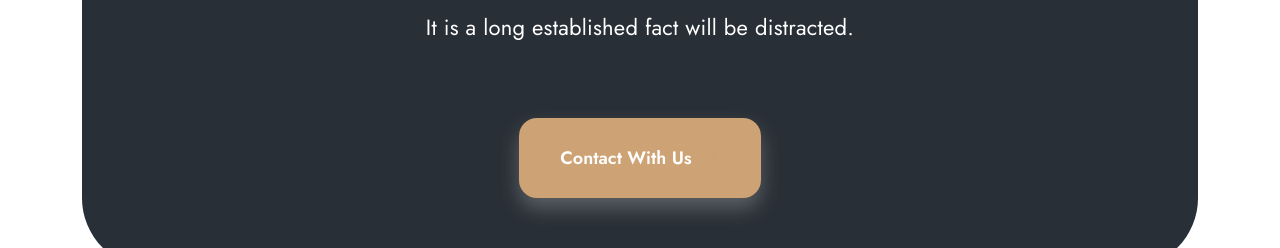
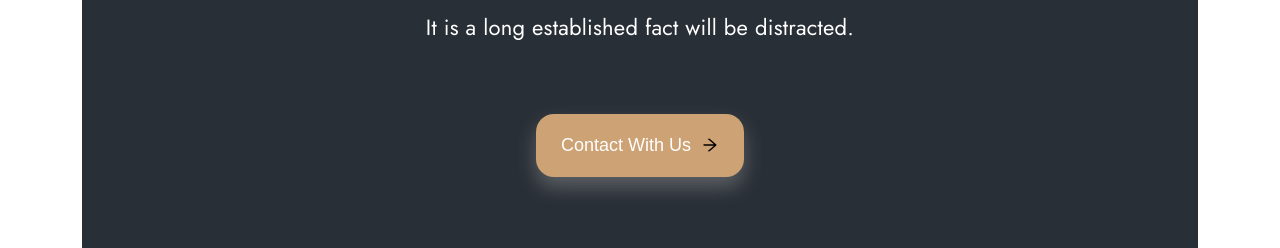
Before and after one commit to IdrisVeli1987/Interno, a React (Vite) app: page /services in a window 1280 px wide. Shown: the part 1062-1310 px from the top of the page. Built offline with nearby package versions, Linux system fonts and the light colour scheme; no server answers.

Commit message:
change Link to

```diff
--- a/src/Components/Button/index.jsx
+++ b/src/Components/Button/index.jsx
@@ -1,19 +1,16 @@
 import React from "react";
 import { AiOutlineArrowRight } from "react-icons/ai";
 import styles from "./style.css";
+import { Link } from "react-router-dom";
 
-const Button = ({ title, arrow, arrowClass, bg, color }) => {
+const Button = ({ title, arrow, arrowClass, bg, to }) => {
   return (
-    <button className={`button ${bg}`}>
+    <Link to={to} className={`button ${bg}`}>
       {title}
       {arrow && (
-        <AiOutlineArrowRight
-          color="#CDA274"
-          strokeWidth={"2px"}
-          className={arrowClass}
-        />
+        <AiOutlineArrowRight strokeWidth={"2px"} className={arrowClass} />
       )}
-    </button>
+    </Link>
   );
 };
 
--- a/src/Components/Button/style.css
+++ b/src/Components/Button/style.css
@@ -1,26 +1,28 @@
+:root {
+  --mainColor: #cda274;
+}
+
 .button {
   display: flex;
   align-items: center;
   justify-content: center;
-  padding: 13px 24px 13px 24px;
+  padding: 20px 24px;
   border-radius: 18px;
   font-size: 18px;
   gap: 10px;
   cursor: pointer;
-  border: 1px solid;
+  border: 1px solid transparent;
   box-shadow: 0px 10px 20px 0px rgba(192, 192, 192, 0.35);
   color: #fff;
-  border-color: transparent;
   transition: all 0.2s ease;
-  width: 100%;
-
+  width: fit-content;
 
   &:hover {
     transform: scale(1.1);
   }
 }
 .button .arrow-gold {
-  color: #cda274;
+  color: var(--mainColor);
   font-size: 20px;
 }
 .dark {
@@ -35,11 +37,19 @@
 }
 
 .gold {
-  background: #cda274;
+  background: var(--mainColor);
+  margin: 28px 0 70px 0;
+
+  & > * {
+    color: black;
+  }
 
   &:hover {
     border-color: #292f36;
     background-color: #000;
     color: #fff;
+    & > * {
+      color: var(--mainColor);
+    }
   }
 }
--- a/src/Components/PeopleCard/index.jsx
+++ b/src/Components/PeopleCard/index.jsx
@@ -4,14 +4,14 @@ import { Rating } from "react-simple-star-rating";
 import { Link } from "react-router-dom";
 
 const PeopleCard = ({ name, src, city, description }) => {
-  const [rating, setRating] = useState(0); // initial rating value
+  const [rating, setRating] = useState(2); // initial rating value
 
   // Catch Rating value
   const handleRating = (rate) => {
     setRating(rate);
   };
   return (
-    <div className={`${styles.PeopleCard} col-12 col-md-1 col-sm-2`}>
+    <div className={`${styles.PeopleCard}`}>
       <div className={styles.PeopleCard_top}>
         <img className={styles.image} src={src} alt={name} />
         <div>
@@ -23,13 +23,14 @@ const PeopleCard = ({ name, src, city, description }) => {
       <div className={styles.rate}>
         <Rating
           onClick={handleRating}
-          ratingValue={rating}
+          initialValue={rating}
           size={20}
           label
           transition
           fillColor="orange"
           emptyColor="gray"
           className="foo"
+          readonly
         />
         {rating}
       </div>
--- a/src/Components/PeopleCard/style.module.css
+++ b/src/Components/PeopleCard/style.module.css
@@ -1,8 +1,7 @@
 .PeopleCard {
   background-color: #fff;
-  margin: 0 10px;
-  width: 90%;
   height: 400px;
+  margin: 0 20px;
   padding: 40px 35px;
   border-radius: 25px;
   display: flex;
--- a/src/Components/PricingAndPlan/index.jsx
+++ b/src/Components/PricingAndPlan/index.jsx
@@ -1,6 +1,8 @@
 import React, { useEffect, useState } from "react";
 import styles from "./style.module.css";
 import axios from "axios";
+import { Link } from "react-router-dom";
+import Button from "../Button";
 
 const url = "http://localhost:3000/Price";
 
@@ -41,6 +43,15 @@ const PricingAndPlan = () => {
                     <p key={index}> {text}</p>
                   ))}
                 </div>
+                <div className={styles.PriceBtn}>
+                  <Button
+                    to={"/"}
+                    title="Get Started"
+                    arrow
+                    bg="gold"
+                    color="black"
+                  />
+                </div>
               </div>
             </div>
           )
--- a/src/Components/PricingAndPlan/style.module.css
+++ b/src/Components/PricingAndPlan/style.module.css
@@ -115,3 +115,13 @@
     background-color: #000;
   }
 }
+
+.PriceBtn {
+  display: flex;
+  padding: 26px 48px;
+  flex-direction: column;
+  justify-content: center;
+  align-items: center;
+  gap: 10px;
+
+}
```
